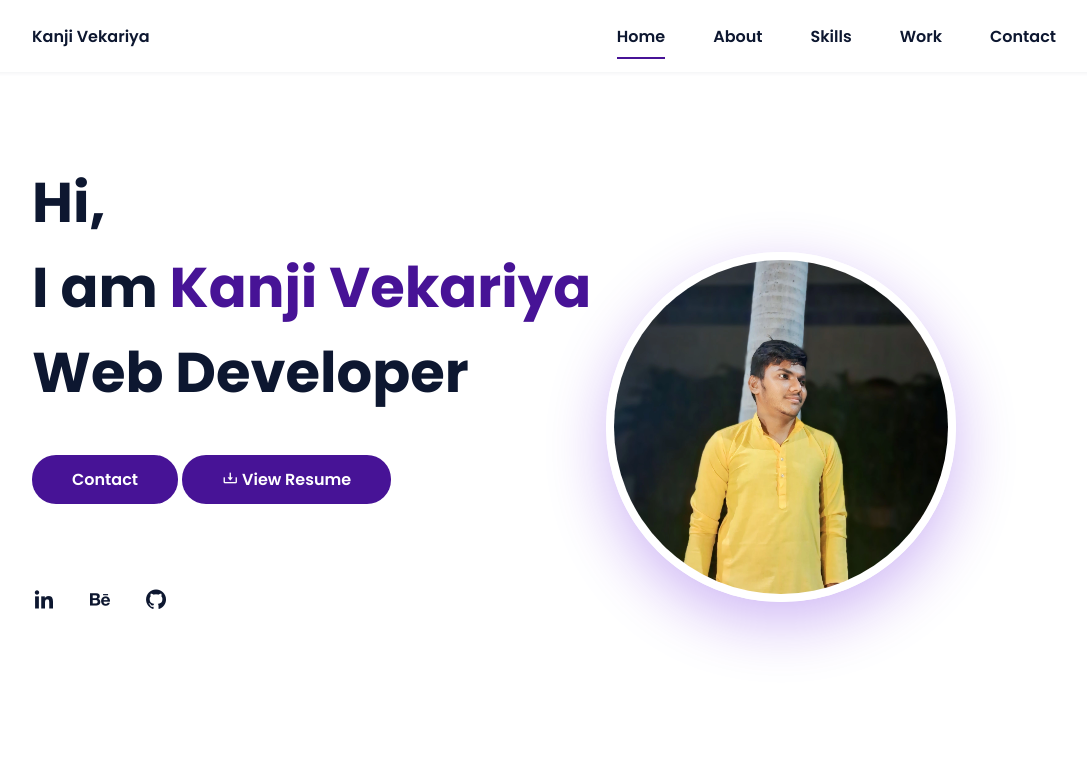
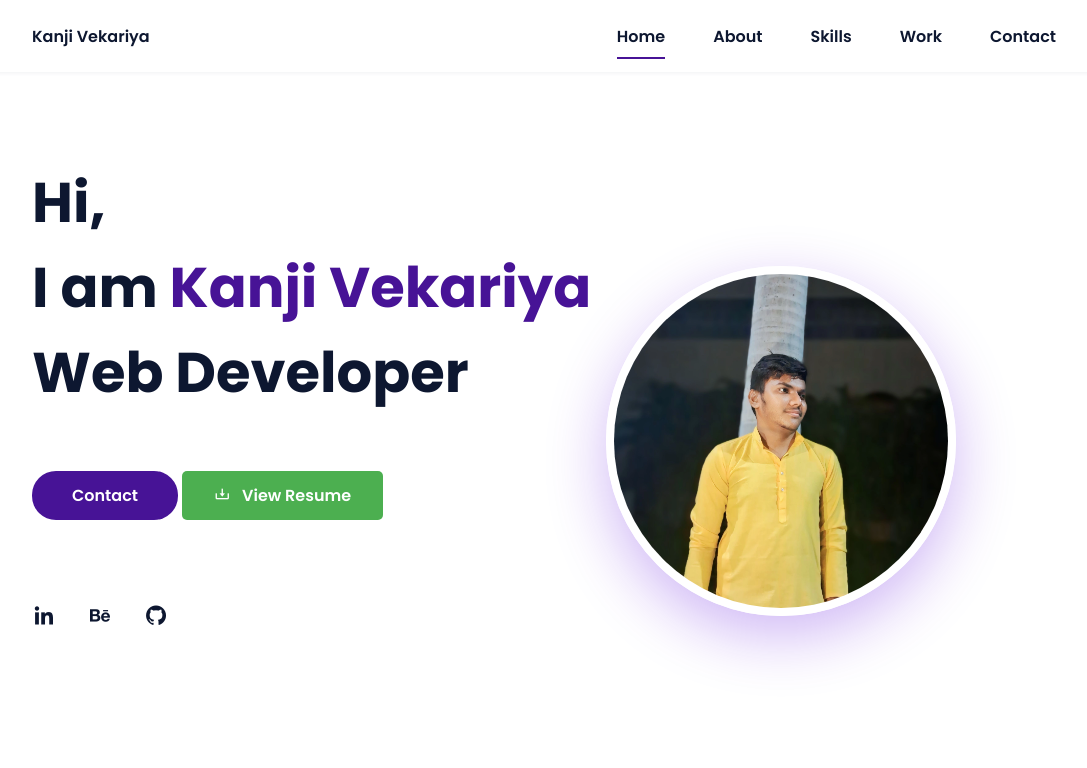
Before and after one commit to KanjiVekariya/FUTURE_FS_01, a plain HTML site: page index.html in a window 1280 px wide. Shown: the top 768 px of the page, without its empty margins (96-1183 px from the left). Drawn offline with nearby package versions, Linux system fonts and the light colour scheme.

Commit message:
Update styles.css

```diff
--- a/assets/css/styles.css
+++ b/assets/css/styles.css
@@ -522,3 +522,26 @@ img {
   transform: scale(1.05);
   box-shadow: 0 30px 80px rgba(97, 16, 221, 0.4);
 }
+/* ===== Resume Button Styling ===== */
+.resume-btn {
+    background-color: #4CAF50; /* Green */
+    color: white;
+    margin-top: 1rem;
+    display: inline-block;
+    padding: 0.75rem 2rem;
+    font-size: 1rem;
+    border: none;
+    border-radius: 5px;
+    text-align: center;
+    transition: background-color 0.3s ease, transform 0.2s ease;
+    text-decoration: none;
+}
+
+.resume-btn i {
+    margin-right: 8px;
+}
+
+.resume-btn:hover {
+    background-color: #45a049;
+    transform: translateY(-2px);
+}
```
